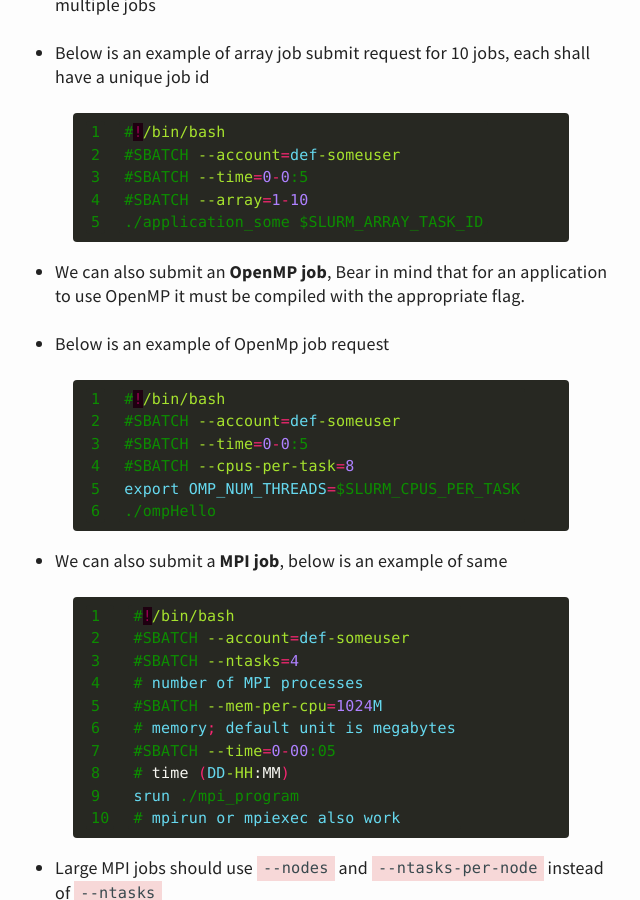
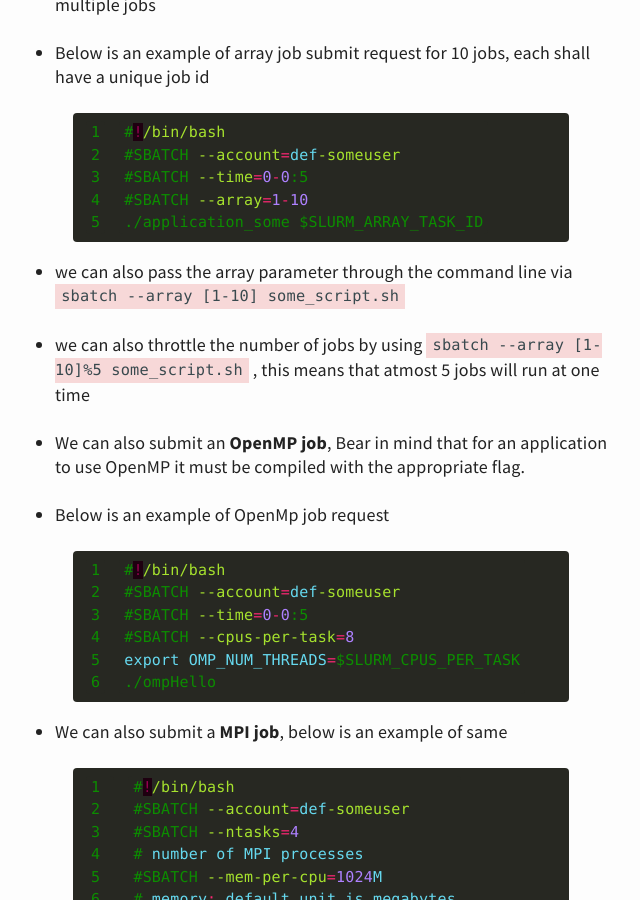
Before and after one commit to webhash/webhash.github.io, a Jekyll site: the page built from _posts/2020-11-29-basics-of-computecanada.md, in a window 1280 px wide and 900 px high, scrolled down 1773 px. Shown: the whole window, without its empty margins (319-959 px from the left). Built offline with Jekyll 4.4.1, drawn with Linux system fonts in a browser that asks for light colours.

Commit message:
Update 2020-11-29-basics-of-computecanada.md

````diff
--- a/_posts/2020-11-29-basics-of-computecanada.md
+++ b/_posts/2020-11-29-basics-of-computecanada.md
@@ -69,6 +69,10 @@ export SALLOC_ACCOUNT=$SLURM_ACCOUNT
 #SBATCH --array=1-10
 ./application_some $SLURM_ARRAY_TASK_ID
 {% endhighlight %}
+
+- we can also pass the array parameter through the command line via ```sbatch --array [1-10] some_script.sh```
+
+- we can also throttle the number of jobs by using ```sbatch --array [1-10]%5 some_script.sh``` , this means that atmost 5 jobs will run at one time
 
 - We can also submit an **OpenMP job**, Bear in mind that for an application to use OpenMP it must be compiled with the appropriate flag.
 
````
